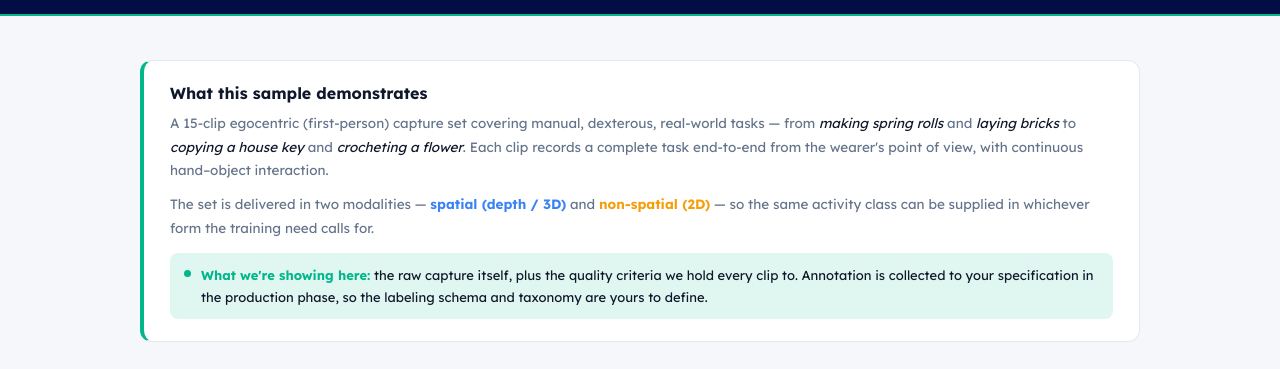
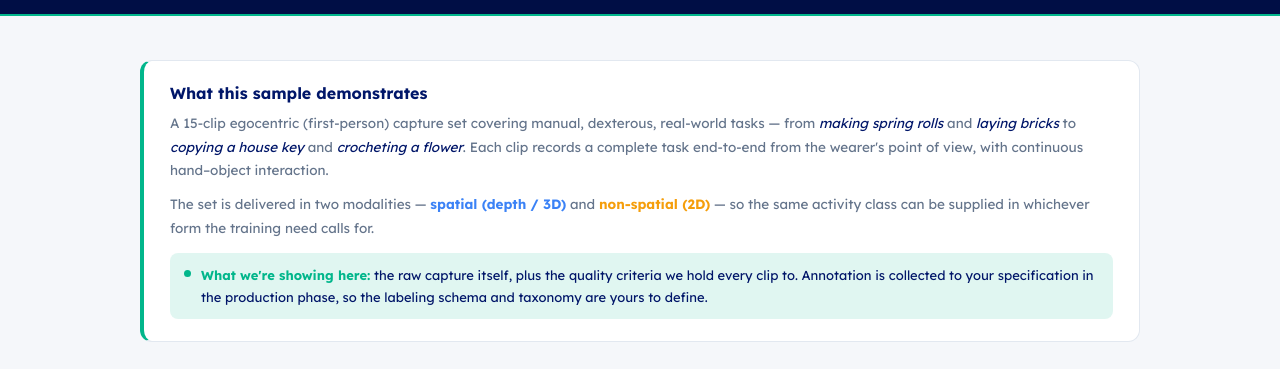
Before and after one commit to minhthuyluc/egocentric-data-sample-file, a plain HTML site: page index.html in a window 1280 px wide. Shown: the part 162-531 px from the top of the page. Drawn offline with Linux system fonts and the light colour scheme.

Commit message:
Update index.html

```diff
--- a/index.html
+++ b/index.html
@@ -10,7 +10,7 @@
   *, *::before, *::after { box-sizing:border-box; margin:0; padding:0; }
   :root {
     --dark-bg:#001669; --dark-deep:#000E45; --accent:#01B68B; --accent-dim:rgba(1,182,139,0.12);
-    --accent-brt:#00FFB3; --white:#FFF; --light-bg:#F5F7FA; --border:#E2E8F0; --text:#0F172A; --muted:#64748B;
+    --accent-brt:#00FFB3; --white:#FFF; --light-bg:#F5F7FA; --border:#E2E8F0; --text:#001669; --muted:#64748B;
     --ego:#F59E0B; --ego-dim:rgba(245,158,11,0.12); --ego-deep:#7C4A03;
     --spatial:#3B82F6; --spatial-dim:rgba(59,130,246,0.12);
     --font:'Lexend',sans-serif; --mono:'JetBrains Mono',monospace;
```
